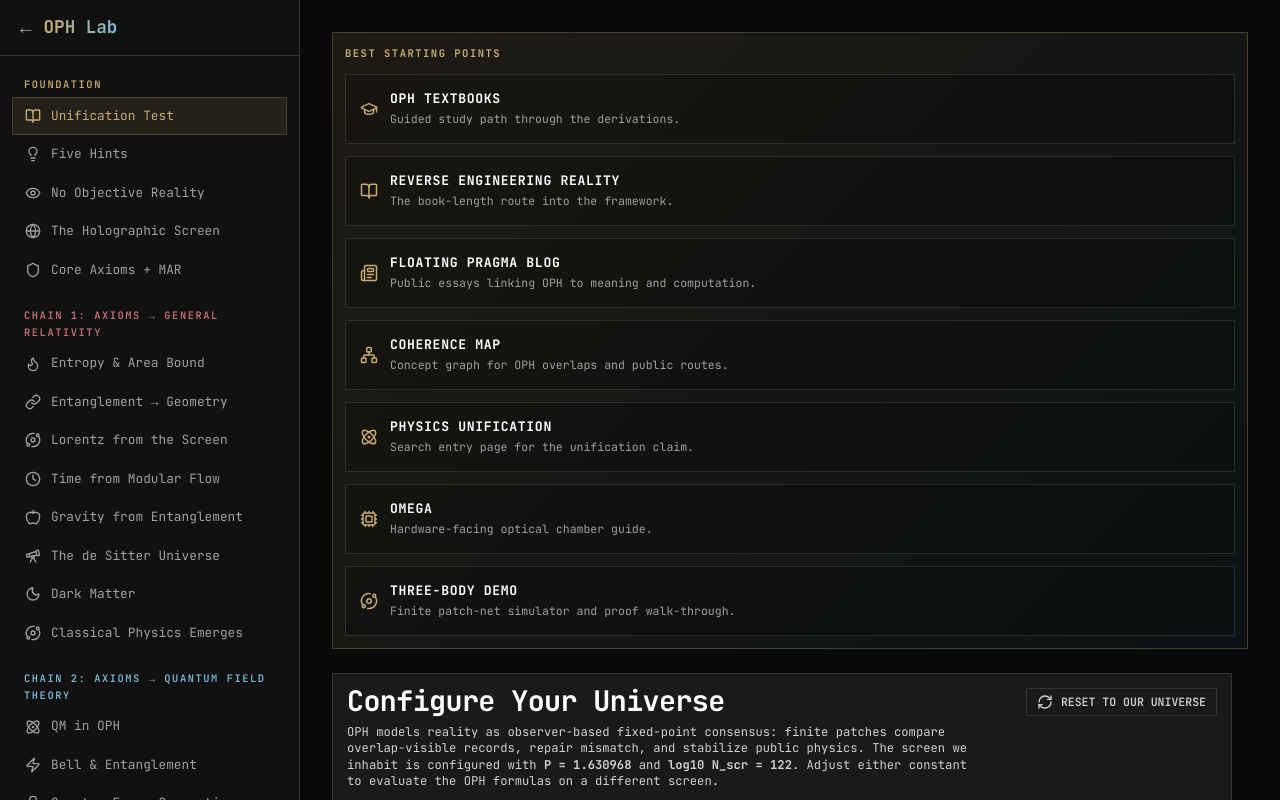
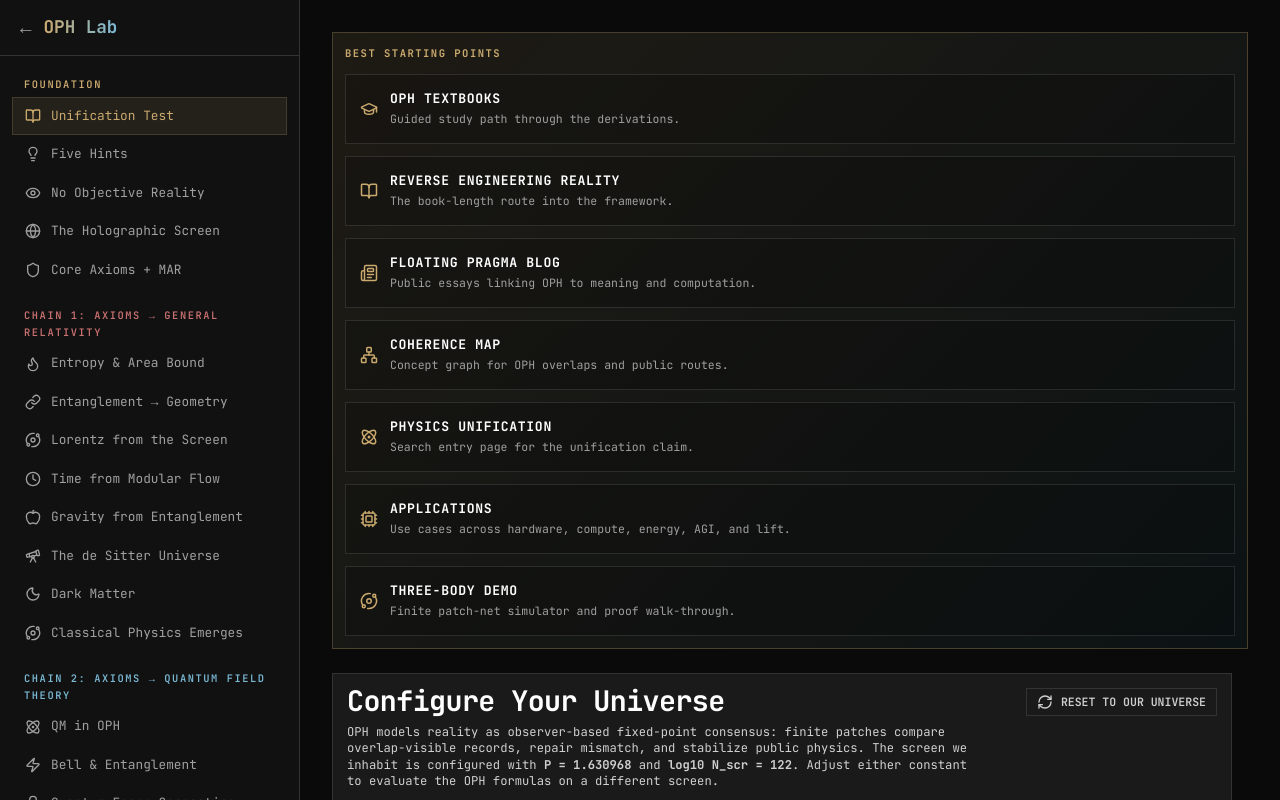
Before and after one commit to muellerberndt/oph-lab, a React (Vite) app: page / in a window 1280 px wide. Built offline with nearby package versions, Linux system fonts and the light colour scheme.

Commit message:
Promote OPH applications link

```diff
--- a/index.html
+++ b/index.html
@@ -74,7 +74,7 @@
   <link rel="related" href="https://oph-book.floatingpragma.io/" title="Reverse Engineering Reality" />
   <link rel="related" href="https://learn.floatingpragma.io/" title="OPH Textbooks" />
   <link rel="related" href="https://coherence.floatingpragma.io/" title="OPH Coherence Map" />
-  <link rel="related" href="https://omega.floatingpragma.io/" title="OMEGA Hardware Guide" />
+  <link rel="related" href="https://omega.floatingpragma.io/" title="OPH Applications" />
   <link rel="related" href="https://3body.floatingpragma.io/" title="Three-Body Problem OPH Demo" />
   <link rel="related" href="https://challenge.floatingpragma.io/" title="OPH Disproval Challenge" />
   <link rel="related" href="https://floatingpragma.io/starklab/" title="STARK Lab" />
--- a/public/404.html
+++ b/public/404.html
@@ -47,6 +47,7 @@
     <p><a href="https://oph-lab.floatingpragma.io/">Back to OPH Lab</a></p>
     <p><a href="https://learn.floatingpragma.io/">Try OPH Textbooks</a></p>
     <p><a href="https://oph-book.floatingpragma.io/">Read Reverse Engineering Reality</a></p>
+    <p><a href="https://omega.floatingpragma.io/">Open OPH Applications</a></p>
   </main>
 </body>
 </html>
--- a/src/components/Layout.tsx
+++ b/src/components/Layout.tsx
@@ -7,7 +7,7 @@ import { WalkthroughNav } from './WalkthroughNav';
 import { installLinkTracking, trackPageView } from '../lib/analytics';
 import { SeoManager } from './SeoManager';
 import { getSeoMeta } from '../seo';
-import { BLOG_URL, BOOK_URL, CHALLENGE_URL, COHERENCE_URL, OMEGA_URL, OVERVIEW_URL, PHYSICS_UNIFICATION_URL, RESEARCH_REPO_URL, SIMULATION_URL, TEXTBOOKS_URL, THEORY_URL, THREE_BODY_DEMO_URL } from '../content/paperSurface';
+import { APPLICATIONS_URL, BLOG_URL, BOOK_URL, CHALLENGE_URL, COHERENCE_URL, OVERVIEW_URL, PHYSICS_UNIFICATION_URL, RESEARCH_REPO_URL, SIMULATION_URL, TEXTBOOKS_URL, THEORY_URL, THREE_BODY_DEMO_URL } from '../content/paperSurface';
 
 export function Layout() {
     const [isMobileMenuOpen, setIsMobileMenuOpen] = useState(false);
@@ -120,11 +120,11 @@ export function Layout() {
                                 <small>Search entry page for the unification claim.</small>
                             </span>
                         </a>
-                        <a className="global-resource-link" href={OMEGA_URL}>
+                        <a className="global-resource-link" href={APPLICATIONS_URL}>
                             <Cpu size={18} />
                             <span>
-                                <strong>OMEGA</strong>
-                                <small>Hardware-facing optical chamber guide.</small>
+                                <strong>Applications</strong>
+                                <small>Use cases across hardware, compute, energy, AGI, and lift.</small>
                             </span>
                         </a>
                         <a className="global-resource-link" href={THREE_BODY_DEMO_URL}>
@@ -169,7 +169,7 @@ export function Layout() {
                                 {' \u2022 '}
                                 <a href={COHERENCE_URL} style={{ color: 'var(--accent-gold)', textDecoration: 'none' }}>Coherence</a>
                                 {' \u2022 '}
-                                <a href={OMEGA_URL} style={{ color: 'var(--accent-gold)', textDecoration: 'none' }}>OMEGA</a>
+                                <a href={APPLICATIONS_URL} style={{ color: 'var(--accent-gold)', textDecoration: 'none' }}>Applications</a>
                                 {' \u2022 '}
                                 <a href={THREE_BODY_DEMO_URL} style={{ color: 'var(--accent-gold)', textDecoration: 'none' }}>3-Body Demo</a>
                                 {' \u2022 '}
--- a/src/content/paperSurface.ts
+++ b/src/content/paperSurface.ts
@@ -34,7 +34,8 @@ export const TEXTBOOKS_URL = 'https://learn.floatingpragma.io/';
 export const THREE_BODY_DEMO_URL = 'https://3body.floatingpragma.io/';
 export const CHALLENGE_URL = 'https://challenge.floatingpragma.io/';
 export const COHERENCE_URL = 'https://coherence.floatingpragma.io/';
-export const OMEGA_URL = 'https://omega.floatingpragma.io/';
+export const APPLICATIONS_URL = 'https://omega.floatingpragma.io/';
+export const OMEGA_URL = APPLICATIONS_URL;
 
 const GITHUB_PDF_BASE = `${RESEARCH_REPO_URL}/blob/main/paper`;
 
--- a/src/pages/Resources.tsx
+++ b/src/pages/Resources.tsx
@@ -6,7 +6,7 @@ import {
     CLAIM_TIER_LEGEND,
     COHERENCE_URL,
     LAB_REPO_URL,
-    OMEGA_URL,
+    APPLICATIONS_URL,
     OPH_PAPERS,
     OVERVIEW_URL,
     PHYSICS_UNIFICATION_URL,
@@ -191,12 +191,12 @@ export function ResourcesPage() {
 
                 <div className="card" style={{ borderLeft: '3px solid var(--accent-cyan)' }}>
                     <h4 style={{ margin: '0 0 8px 0', fontSize: '0.9em', color: 'var(--accent-cyan)' }}>
-                        OMEGA Hardware Guide
+                        Applications
                     </h4>
                     <p style={{ margin: '0 0 8px 0', fontSize: '0.85em' }}>
-                        Hardware-facing guide for OPH optical chamber computation and consensus.
+                        OPH use cases across hardware, compute, energy, AGI, lift, and optical chamber consensus.
                     </p>
-                    <a href={OMEGA_URL} target="_blank" rel="noopener noreferrer" style={{ fontSize: '0.85em' }}>
+                    <a href={APPLICATIONS_URL} target="_blank" rel="noopener noreferrer" style={{ fontSize: '0.85em' }}>
                         omega.floatingpragma.io &rarr;
                     </a>
                 </div>
--- a/src/seo.ts
+++ b/src/seo.ts
@@ -39,7 +39,7 @@ const ROUTE_DESCRIPTIONS: Record<string, string> = {
   '/predictions': 'Review the OPH pressure-test surface, separating public quantitative rows from continuation-level signatures and open phenomenology.',
   '/synthesis': 'See how OPH ties the derivation chain together across structural theorems, branch-conditional gravity results, particles, consensus, and observer machinery.',
   '/glossary': 'Use the OPH Lab glossary for concise definitions of the core holography, gravity, and quantum-information terms.',
-  '/resources': 'Find the five-paper OPH stack, book, blog, search-entry pages, coherence map, OMEGA hardware guide, extra demos, challenge, and supporting reading for deeper study of Observer Patch Holography.',
+  '/resources': 'Find the five-paper OPH stack, book, blog, search-entry pages, coherence map, applications page, extra demos, challenge, and supporting reading for deeper study of Observer Patch Holography.',
 };
 
 function normalizePathname(pathname: string): string {
```
